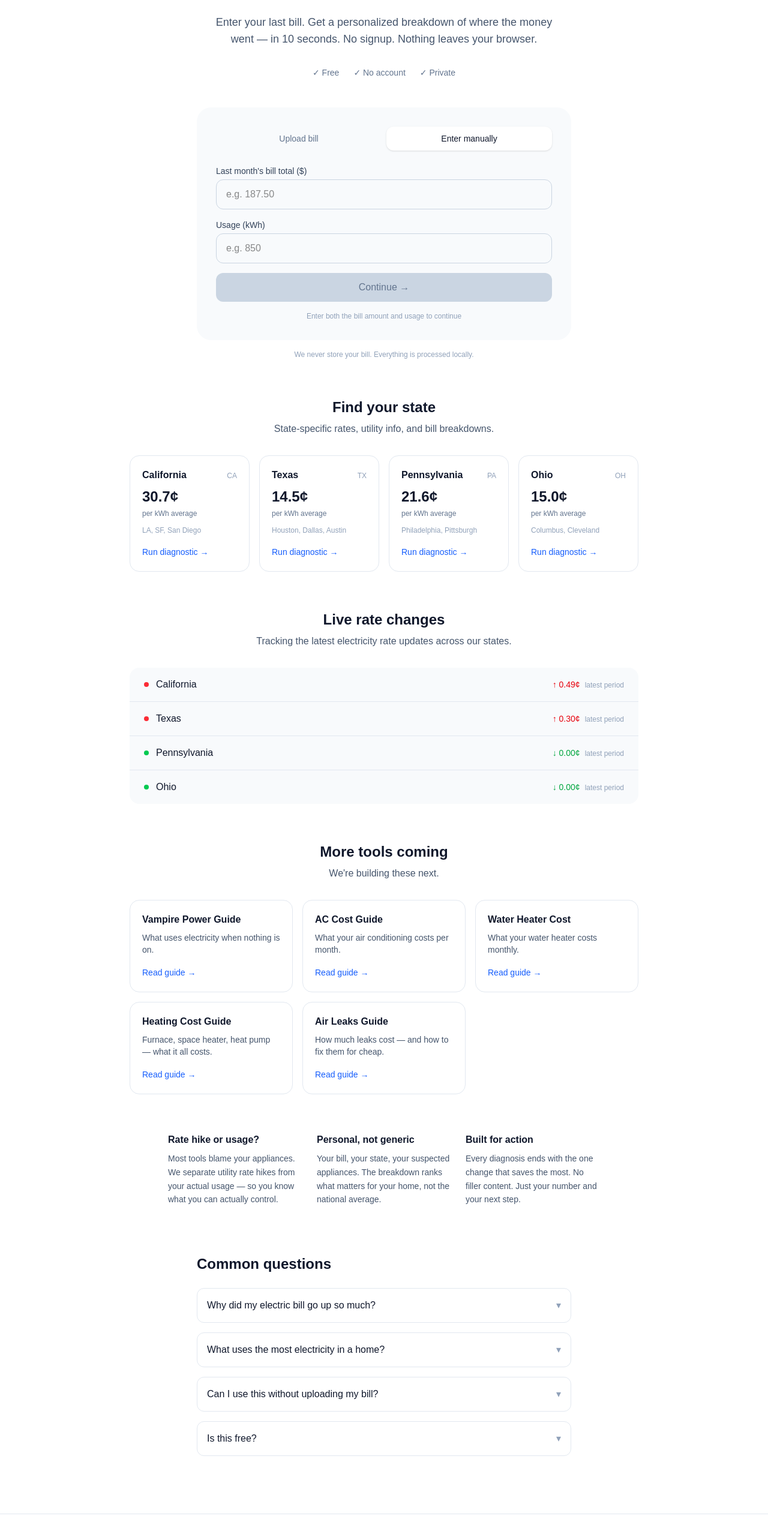
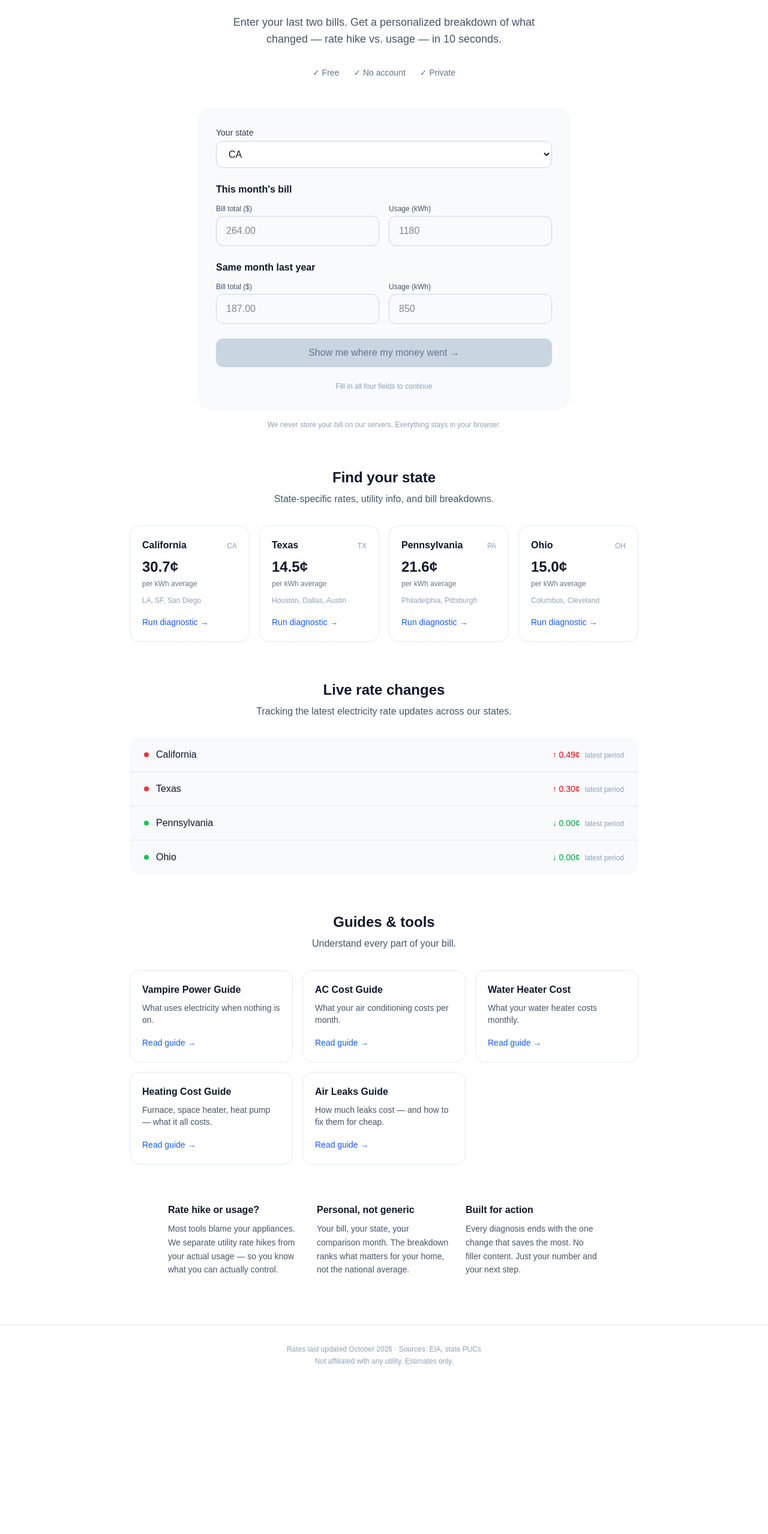
Before and after one commit to Ghalib-1/wattwhy, a Next.js app: page / in a window 1280 px wide. Shown: the part 234-2791 px from the top of the page at 60% size. After the commit the page ends 2543 px from the top, so only its background shows below. Built offline with nearby package versions, Linux system fonts and the light colour scheme.

Commit message:
two-bill homepage flow + results integration

```diff
--- a/app/page.tsx
+++ b/app/page.tsx
@@ -22,25 +22,51 @@ const STATE_INFO: Record<
 
 export default function Home() {
   const router = useRouter();
-  const [mode, setMode] = useState<'upload' | 'manual'>('manual');
-  const [total, setTotal] = useState('');
-  const [kwh, setKwh] = useState('');
+  const [state, setState] = useState('CA');
+  const [currentTotal, setCurrentTotal] = useState('');
+  const [currentKwh, setCurrentKwh] = useState('');
+  const [previousTotal, setPreviousTotal] = useState('');
+  const [previousKwh, setPreviousKwh] = useState('');
   const [loading, setLoading] = useState(false);
 
-  const canContinue = !!total && !!kwh;
+  const canSubmit =
+    !!currentTotal &&
+    !!currentKwh &&
+    !!previousTotal &&
+    !!previousKwh &&
+    !loading;
 
-  const handleContinue = () => {
-    if (!total || !kwh) return;
+  const handleSubmit = () => {
+    if (!canSubmit) return;
     setLoading(true);
 
-    localStorage.setItem(
-      'pending-bill',
-      JSON.stringify({ total: parseFloat(total), kwh: parseFloat(kwh) })
+    const payload = {
+      state,
+      current: {
+        total: parseFloat(currentTotal),
+        kwh: parseFloat(currentKwh),
+      },
+      previous: {
+        total: parseFloat(previousTotal),
+        kwh: parseFloat(previousKwh),
+      },
+      savedAt: new Date().toISOString(),
+    };
+
+    // Save to history
+    try {
+      const history = JSON.parse(
+        localStorage.getItem('bill-history') || '[]'
       );
+      history.unshift(payload);
+      localStorage.setItem('bill-history', JSON.stringify(history.slice(0, 12)));
+    } catch {}
 
-    // Small delay so the "Loading…" state actually renders before navigation
+    // Save for the results page to read
+    localStorage.setItem('last-diagnosis', JSON.stringify(payload));
+
     setTimeout(() => {
-      router.push('/diagnose');
+      router.push('/results');
     }, 150);
   };
 
@@ -68,8 +94,8 @@ export default function Home() {
         </h1>
 
         <p className="mt-6 text-lg text-slate-600 max-w-xl mx-auto">
-          Enter your last bill. Get a personalized breakdown of where the money
-          went — in 10 seconds. No signup. Nothing leaves your browser.
+          Enter your last two bills. Get a personalized breakdown of what
+          changed — rate hike vs. usage — in 10 seconds.
         </p>
 
         <div className="mt-8 flex items-center justify-center gap-6 text-sm text-slate-500">
@@ -79,90 +105,118 @@ export default function Home() {
         </div>
       </section>
 
-      {/* THE TOOL */}
+      {/* THE TOOL — TWO-BILL FORM */}
       <section className="max-w-2xl mx-auto px-6 pb-16">
-        <div className="bg-slate-50 rounded-3xl p-6 md:p-8">
-          <div className="flex gap-2 mb-6">
-            <button
-              onClick={() => setMode('upload')}
-              className={`flex-1 py-2.5 rounded-xl text-sm font-medium transition ${
-                mode === 'upload'
-                  ? 'bg-white shadow text-slate-900'
-                  : 'text-slate-500 hover:text-slate-700'
-              }`}
+        <div className="bg-slate-50 rounded-3xl p-6 md:p-8 space-y-6">
+          {/* STATE */}
+          <div>
+            <label className="block text-sm font-medium text-slate-700 mb-1">
+              Your state
+            </label>
+            <select
+              value={state}
+              onChange={(e) => setState(e.target.value)}
+              className="w-full px-4 py-3 border border-slate-300 rounded-xl bg-white"
             >
-              Upload bill
-            </button>
-            <button
-              onClick={() => setMode('manual')}
-              className={`flex-1 py-2.5 rounded-xl text-sm font-medium transition ${
-                mode === 'manual'
-                  ? 'bg-white shadow text-slate-900'
-                  : 'text-slate-500 hover:text-slate-700'
-              }`}
-            >
-              Enter manually
-            </button>
+              {Object.keys(rates).map((code) => (
+                <option key={code} value={code}>
+                  {code}
+                </option>
+              ))}
+            </select>
           </div>
 
-          {mode === 'manual' ? (
-            <div className="space-y-4">
+          {/* CURRENT BILL */}
           <div>
-                <label className="block text-sm font-medium text-slate-700 mb-1">
-                  Last month&apos;s bill total ($)
+            <h2 className="font-semibold text-slate-900 mb-3">
+              This month&apos;s bill
+            </h2>
+            <div className="grid grid-cols-2 gap-4">
+              <div>
+                <label className="block text-xs font-medium text-slate-600 mb-1">
+                  Bill total ($)
                 </label>
                 <input
                   type="number"
-                  value={total}
-                  onChange={(e) => setTotal(e.target.value)}
-                  placeholder="e.g. 187.50"
+                  value={currentTotal}
+                  onChange={(e) => setCurrentTotal(e.target.value)}
+                  placeholder="264.00"
                   className="w-full px-4 py-3 border border-slate-300 rounded-xl focus:ring-2 focus:ring-blue-500 focus:border-transparent"
                 />
               </div>
               <div>
-                <label className="block text-sm font-medium text-slate-700 mb-1">
+                <label className="block text-xs font-medium text-slate-600 mb-1">
                   Usage (kWh)
                 </label>
                 <input
                   type="number"
-                  value={kwh}
-                  onChange={(e) => setKwh(e.target.value)}
-                  placeholder="e.g. 850"
+                  value={currentKwh}
+                  onChange={(e) => setCurrentKwh(e.target.value)}
+                  placeholder="1180"
                   className="w-full px-4 py-3 border border-slate-300 rounded-xl focus:ring-2 focus:ring-blue-500 focus:border-transparent"
                 />
               </div>
+            </div>
+          </div>
+
+          {/* PREVIOUS BILL */}
+          <div>
+            <h2 className="font-semibold text-slate-900 mb-3">
+              Same month last year
+            </h2>
+            <div className="grid grid-cols-2 gap-4">
+              <div>
+                <label className="block text-xs font-medium text-slate-600 mb-1">
+                  Bill total ($)
+                </label>
+                <input
+                  type="number"
+                  value={previousTotal}
+                  onChange={(e) => setPreviousTotal(e.target.value)}
+                  placeholder="187.00"
+                  className="w-full px-4 py-3 border border-slate-300 rounded-xl focus:ring-2 focus:ring-blue-500 focus:border-transparent"
+                />
+              </div>
+              <div>
+                <label className="block text-xs font-medium text-slate-600 mb-1">
+                  Usage (kWh)
+                </label>
+                <input
+                  type="number"
+                  value={previousKwh}
+                  onChange={(e) => setPreviousKwh(e.target.value)}
+                  placeholder="850"
+                  className="w-full px-4 py-3 border border-slate-300 rounded-xl focus:ring-2 focus:ring-blue-500 focus:border-transparent"
+                />
+              </div>
+            </div>
+          </div>
+
           <button
             type="button"
-                onClick={handleContinue}
-                disabled={!canContinue || loading}
+            onClick={handleSubmit}
+            disabled={!canSubmit}
             className={`w-full py-3 rounded-xl font-medium transition-all ${
-                  !canContinue
+              !canSubmit
                 ? 'bg-slate-300 text-slate-500 cursor-not-allowed'
                 : loading
                 ? 'bg-slate-700 text-white cursor-wait'
-                    : 'bg-slate-900 text-white hover:bg-slate-700 active:scale-[0.98] cursor-pointer'
+                : 'bg-slate-900 text-white hover:bg-slate-700 active:scale-[0.98]'
             }`}
           >
-                {loading ? 'Loading…' : 'Continue →'}
+            {loading ? 'Analyzing…' : 'Show me where my money went →'}
           </button>
-              {!canContinue && (
+
+          {!canSubmit && !loading && (
             <p className="text-xs text-slate-400 text-center">
-                  Enter both the bill amount and usage to continue
+              Fill in all four fields to continue
             </p>
-              )}
-            </div>
-          ) : (
-            <div className="text-center py-12 text-slate-500">
-              <p className="text-sm">Upload feature coming soon.</p>
-              <p className="text-xs mt-2">
-                Use &quot;Enter manually&quot; for now — same result.
-              </p>
-            </div>
           )}
         </div>
 
         <p className="text-center text-xs text-slate-400 mt-4">
-          We never store your bill. Everything is processed locally.
+          We never store your bill on our servers. Everything stays in your
+          browser.
         </p>
       </section>
 
@@ -244,13 +298,15 @@ export default function Home() {
         </div>
       </section>
 
-      {/* COMING SOON */}
+      {/* GUIDES */}
       <section className="max-w-4xl mx-auto px-6 pb-16">
         <div className="text-center mb-8">
           <h2 className="text-2xl font-bold text-slate-900 mb-2">
-            More tools coming
+            Guides &amp; tools
           </h2>
-          <p className="text-slate-600">We&apos;re building these next.</p>
+          <p className="text-slate-600">
+            Understand every part of your bill.
+          </p>
         </div>
 
         <div className="grid sm:grid-cols-2 lg:grid-cols-3 gap-4">
@@ -258,55 +314,75 @@ export default function Home() {
             href="/vampire-power"
             className="block bg-white border border-slate-200 rounded-2xl p-5 hover:border-blue-400 hover:shadow-md transition"
           >
-    <h3 className="font-semibold text-slate-900 mb-2">Vampire Power Guide</h3>
+            <h3 className="font-semibold text-slate-900 mb-2">
+              Vampire Power Guide
+            </h3>
             <p className="text-sm text-slate-600 mb-4">
               What uses electricity when nothing is on.
             </p>
-    <span className="text-sm text-blue-600 font-medium">Read guide →</span>
+            <span className="text-sm text-blue-600 font-medium">
+              Read guide →
+            </span>
           </Link>
 
           <Link
             href="/air-conditioning"
             className="block bg-white border border-slate-200 rounded-2xl p-5 hover:border-blue-400 hover:shadow-md transition"
           >
-    <h3 className="font-semibold text-slate-900 mb-2">AC Cost Guide</h3>
+            <h3 className="font-semibold text-slate-900 mb-2">
+              AC Cost Guide
+            </h3>
             <p className="text-sm text-slate-600 mb-4">
               What your air conditioning costs per month.
             </p>
-    <span className="text-sm text-blue-600 font-medium">Read guide →</span>
+            <span className="text-sm text-blue-600 font-medium">
+              Read guide →
+            </span>
           </Link>
 
           <Link
             href="/water-heater"
             className="block bg-white border border-slate-200 rounded-2xl p-5 hover:border-blue-400 hover:shadow-md transition"
           >
-    <h3 className="font-semibold text-slate-900 mb-2">Water Heater Cost</h3>
+            <h3 className="font-semibold text-slate-900 mb-2">
+              Water Heater Cost
+            </h3>
             <p className="text-sm text-slate-600 mb-4">
               What your water heater costs monthly.
             </p>
-    <span className="text-sm text-blue-600 font-medium">Read guide →</span>
+            <span className="text-sm text-blue-600 font-medium">
+              Read guide →
+            </span>
           </Link>
 
           <Link
             href="/heating"
             className="block bg-white border border-slate-200 rounded-2xl p-5 hover:border-blue-400 hover:shadow-md transition"
           >
-    <h3 className="font-semibold text-slate-900 mb-2">Heating Cost Guide</h3>
+            <h3 className="font-semibold text-slate-900 mb-2">
+              Heating Cost Guide
+            </h3>
             <p className="text-sm text-slate-600 mb-4">
               Furnace, space heater, heat pump — what it all costs.
             </p>
-    <span className="text-sm text-blue-600 font-medium">Read guide →</span>
+            <span className="text-sm text-blue-600 font-medium">
+              Read guide →
+            </span>
           </Link>
 
           <Link
             href="/air-leaks"
             className="block bg-white border border-slate-200 rounded-2xl p-5 hover:border-blue-400 hover:shadow-md transition"
           >
-    <h3 className="font-semibold text-slate-900 mb-2">Air Leaks Guide</h3>
+            <h3 className="font-semibold text-slate-900 mb-2">
+              Air Leaks Guide
+            </h3>
             <p className="text-sm text-slate-600 mb-4">
               How much leaks cost — and how to fix them for cheap.
             </p>
-    <span className="text-sm text-blue-600 font-medium">Read guide →</span>
+            <span className="text-sm text-blue-600 font-medium">
+              Read guide →
+            </span>
           </Link>
         </div>
       </section>
@@ -321,7 +397,7 @@ export default function Home() {
             },
             {
               t: 'Personal, not generic',
-              d: 'Your bill, your state, your suspected appliances. The breakdown ranks what matters for your home, not the national average.',
+              d: 'Your bill, your state, your comparison month. The breakdown ranks what matters for your home, not the national average.',
             },
             {
               t: 'Built for action',
@@ -330,57 +406,19 @@ export default function Home() {
           ].map((f) => (
             <div key={f.t}>
               <h3 className="font-semibold text-slate-900">{f.t}</h3>
-              <p className="mt-2 text-sm text-slate-600 leading-relaxed">{f.d}</p>
+              <p className="mt-2 text-sm text-slate-600 leading-relaxed">
+                {f.d}
+              </p>
             </div>
-          ))}
-        </div>
-      </section>
-
-      {/* FAQ */}
-      <section className="max-w-2xl mx-auto px-6 pb-24">
-        <h2 className="text-2xl font-bold text-slate-900 mb-6">
-          Common questions
-        </h2>
-        <div className="space-y-4">
-          {[
-            {
-              q: 'Why did my electric bill go up so much?',
-              a: "It's almost always one of two things: your utility raised rates, or you used more power. This tool tells you which one, and by how much.",
-            },
-            {
-              q: 'What uses the most electricity in a home?',
-              a: "Heating and cooling account for 60-75% of most households' usage. After that, water heating, refrigerators, and always-on devices.",
-            },
-            {
-              q: 'Can I use this without uploading my bill?',
-              a: 'Yes — use the manual entry. The diagnosis works the same way.',
-            },
-            {
-              q: 'Is this free?',
-              a: 'Completely. No account, no credit card. Optional energy audit offers appear after your diagnosis.',
-            },
-          ].map((f) => (
-            <details
-              key={f.q}
-              className="group border border-slate-200 rounded-xl p-4"
-            >
-              <summary className="font-medium text-slate-900 cursor-pointer list-none flex justify-between items-center">
-                {f.q}
-                <span className="text-slate-400 group-open:rotate-180 transition">
-                  ▾
-                </span>
-              </summary>
-              <p className="mt-3 text-sm text-slate-600 leading-relaxed">
-                {f.a}
-              </p>
-            </details>
           ))}
         </div>
       </section>
 
       <footer className="border-t border-slate-200 py-8 text-center text-xs text-slate-400">
         <p>Rates last updated October 2026 · Sources: EIA, state PUCs</p>
-        <p className="mt-1">Not affiliated with any utility. Estimates only.</p>
+        <p className="mt-1">
+          Not affiliated with any utility. Estimates only.
+        </p>
       </footer>
     </main>
   );
--- a/app/results/page.tsx
+++ b/app/results/page.tsx
@@ -2,6 +2,8 @@
 
 import { useEffect, useState } from 'react';
 import Link from 'next/link';
+import { diagnose } from '@/lib/diagnostic';
+import rates from '@/data/rates.json';
 import VerdictCard from '@/components/VerdictCard';
 import RateWatch from '@/components/RateWatch';
 import BreakdownChart from '@/components/BreakdownChart';
@@ -28,13 +30,37 @@ const STATE_SLUGS: Record<string, string> = {
 
 export default function ResultsPage() {
   const [data, setData] = useState<any>(null);
+  const [diagnosis, setDiagnosis] = useState<any>(null);
 
   useEffect(() => {
     const raw = localStorage.getItem('last-diagnosis');
-    if (raw) setData(JSON.parse(raw));
+    if (!raw) return;
+
+    const saved = JSON.parse(raw);
+
+    // Run the diagnosis if it hasn't been run yet
+    if (saved.current && saved.previous && saved.state) {
+      const stateRate = (rates as Record<string, number>)[saved.state];
+      const result = diagnose(
+        { month: 'current', total: saved.current.total, kwh: saved.current.kwh },
+        {
+          month: 'previous',
+          total: saved.previous.total,
+          kwh: saved.previous.kwh,
+        },
+        stateRate,
+        []
+      );
+      setData(saved);
+      setDiagnosis(result);
+    } else if (saved.diagnosis) {
+      // Legacy format
+      setData(saved);
+      setDiagnosis(saved.diagnosis);
+    }
   }, []);
 
-  if (!data) {
+  if (!data || !diagnosis) {
     return (
       <main className="max-w-2xl mx-auto p-6">
         <p className="text-slate-600">
@@ -48,7 +74,7 @@ export default function ResultsPage() {
     );
   }
 
-  const d = data.diagnosis;
+  const d = diagnosis;
   const hvac = d.rankedCulprits.find((c: any) =>
     c.name.toLowerCase().includes('ac')
   );
```
Lines whose indentation alone changed are shown as unchanged.
